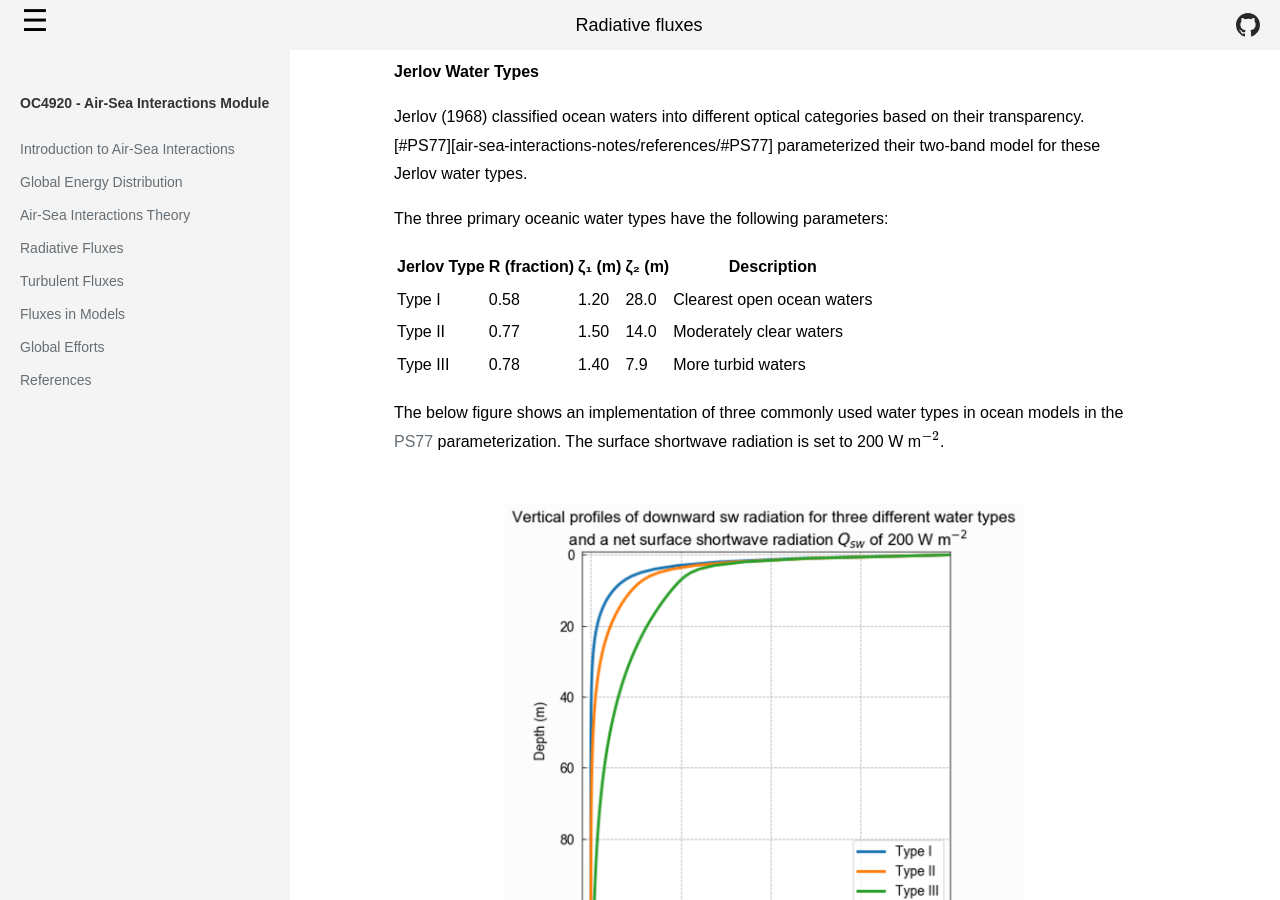
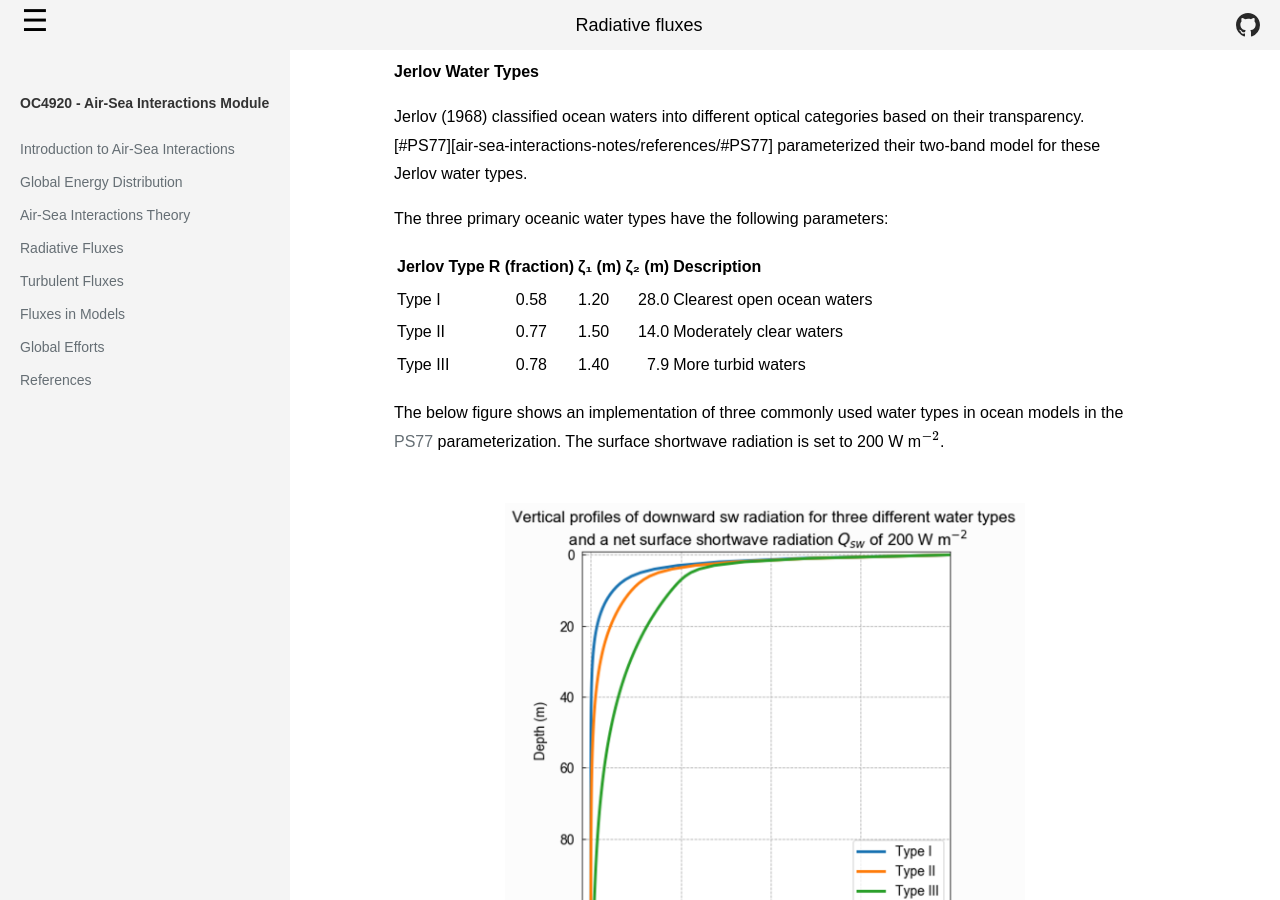
Before and after one commit to marcelduplessis/air-sea-interactions-notes, a Jekyll site: the page built from radiative-fluxes.md, in a window 1280 px wide and 900 px high, scrolled down 2505 px. Built offline with Jekyll 4.4.1, drawn with Linux system fonts in a browser that asks for light colours.

Commit message:
edit jerlov table

```diff
--- a/radiative-fluxes.md
+++ b/radiative-fluxes.md
@@ -74,10 +74,10 @@ Jerlov (1968) classified ocean waters into different optical categories based on
 The three primary oceanic water types have the following parameters:
 
 | Jerlov Type | R (fraction) | ζ₁ (m) | ζ₂ (m) | Description |
-|-------------|--------------|---------|---------|-------------|
-| Type I      | 0.58         | 1.20    | 28.0    | Clearest open ocean waters |
-| Type II     | 0.77         | 1.50    | 14.0    | Moderately clear waters |
-| Type III    | 0.78         | 1.40    | 7.9     | More turbid waters |
+|:------------|:------------:|--------|---------:|:------------|
+| Type I      | 0.58         | 1.20   | 28.0     | Clearest open ocean waters |
+| Type II     | 0.77         | 1.50   | 14.0     | Moderately clear waters |
+| Type III    | 0.78         | 1.40   | 7.9      | More turbid waters |
 
 The below figure shows an implementation of three commonly used water types in ocean models in the [PS77](/references/#PS77) parameterization. The surface shortwave radiation is set to 200 W m$^{-2}$.
 
```
